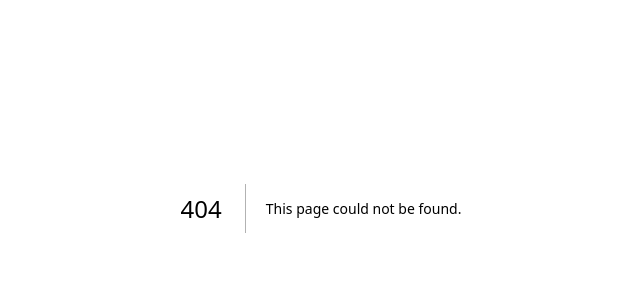
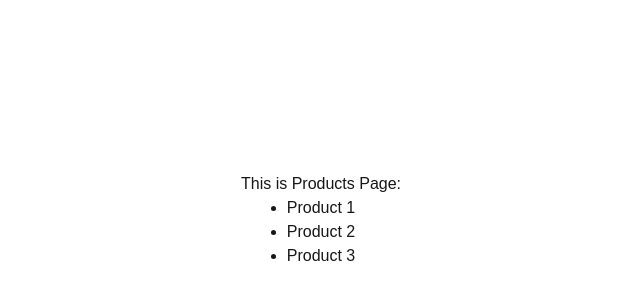
Before and after one commit to Mani-420/Complete_Nextjs, a Next.js app in the folder nextjs/: page /products in a window 1280 px wide. Before the commit this address had no page. Shown: the part 192-492 px from the top of the page, without its empty margins (319-959 px from the left). Built offline with nearby package versions, Linux system fonts and the light colour scheme.

Commit message:
Product and ProductId

```diff
--- /dev/null
+++ b/nextjs/src/app/products/[productId]/page.tsx
@@ -0,0 +1,16 @@
+import React from 'react';
+
+async function ProductDetails({
+  params,
+}: {
+  params: Promise<{ productId: string }>;
+}) {
+  const productId = (await params).productId;
+  return (
+    <div className="m-3 flex flex-col items-center justify-center min-h-screen">
+      Product Details Page for Product ID: {productId}
+    </div>
+  );
+}
+
+export default ProductDetails;
--- /dev/null
+++ b/nextjs/src/app/products/page.tsx
@@ -0,0 +1,16 @@
+import React from 'react';
+
+function Products() {
+  return (
+    <div className="m-3  flex flex-col items-center justify-center min-h-screen">
+      This is Products Page:
+      <ul className='list-disc'>
+        <li>Product 1</li>
+        <li>Product 2</li>
+        <li>Product 3</li>
+      </ul>
+    </div>
+  );
+}
+
+export default Products;
```
